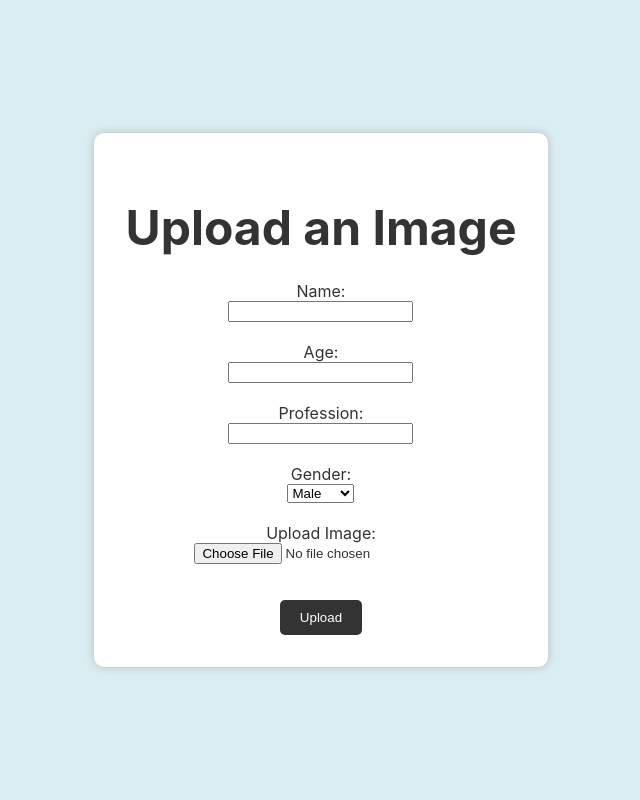
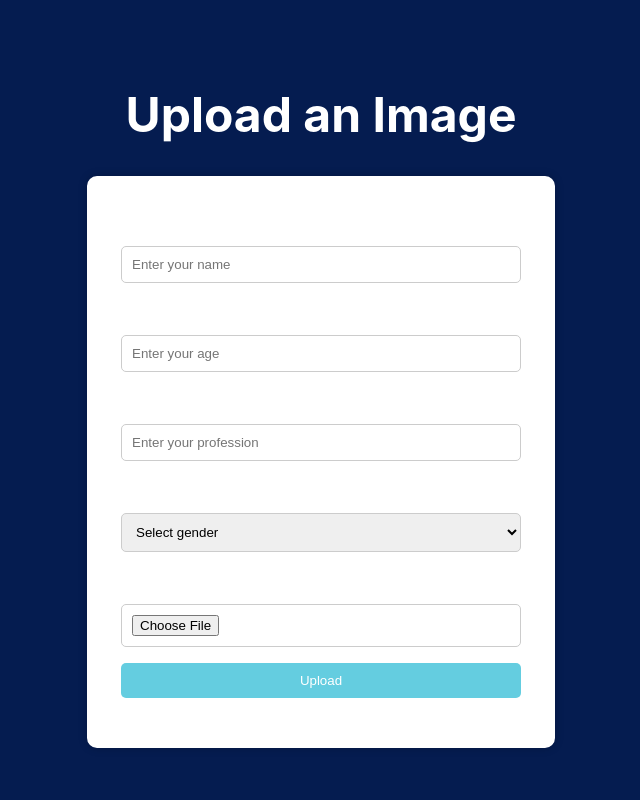
Before and after one commit to ghanashyam03/VeriFace.AI, a Flask app: page /upload in a window 1280 px wide. Shown: the whole page, without its empty margins (319-959 px from the left). Run offline with Flask 3, Linux system fonts and the light colour scheme; parts of the project's set-up code (start-up, migrations or seed data) failed here and were passed over.

Commit message:
changes made in css

```diff
--- a/ai_detected_images/src/run.py
+++ b/ai_detected_images/src/run.py
@@ -12,7 +12,7 @@
 from firebase_admin import credentials, firestore
 
 from transformers import pipeline
-
+import csv
 from PIL import Image
 
 
@@ -65,13 +65,22 @@
     else:
         return None
 
+import numpy as np
+
 def cosine_similarity(embedding1, embedding2):
     embedding1_np = embedding1.detach().numpy().flatten()
     embedding2_np = embedding2.detach().numpy().flatten()
+
+    # Reshape embeddings to a common dimension (e.g., 512)
+    common_dimension = 512
+    embedding1_np = np.resize(embedding1_np, common_dimension)
+    embedding2_np = np.resize(embedding2_np, common_dimension)
+
     dot_product = np.dot(embedding1_np, embedding2_np)
     norm1 = np.linalg.norm(embedding1_np)
     norm2 = np.linalg.norm(embedding2_np)
     cosine_similarity = dot_product / (norm1 * norm2)
+
     return float(cosine_similarity)
 
 def load_images_and_extract_embeddings(directory):
@@ -89,7 +98,7 @@
                     filenames.append(filename)
     return embeddings, filenames
 
-stored_embeddings, stored = load_images_and_extract_embeddings(r'C:\Users\DELL\Desktop\ghana\Face_detection\ai_detected_images\stored-faces')
+stored_embeddings, stored = load_images_and_extract_embeddings(r'C:\Users\DELL\Desktop\Face_detection\ai_detected_images\stored-faces')
 
 
 
@@ -136,6 +145,17 @@
     return Response(webcam_gen(),
 mimetype='multipart/x-mixed-replace; boundary=frame')
 
+
+csv_file_path = r'C:\Users\DELL\Desktop\Face_detection\ai_detected_images\uploaded_images.csv'
+def get_image_details(filename):
+    with open(csv_file_path, newline='') as csvfile:
+        csv_reader = csv.reader(csvfile)
+        for row in csv_reader:
+            if len(row) >= 4 and row[-1] == filename:
+                print(row)
+                return {'name': row[0], 'age': row[1], 'profession': row[2], 'gender': row[3]}
+    return None
+
 @app.route('/detection/detect')
 def detect():
     match_found = False
@@ -148,8 +168,14 @@
             if frame_embedding is not None:
                 match_found, match_percentage, matched_filename = check_matched_image(frame_embedding, stored_embeddings, stored)
                 if match_found:
-                    break
-    return jsonify({'match_found': match_found, 'match_percentage': match_percentage, 'matched_filename': matched_filename})
+                    # Get details of the matched image from CSV file
+                    image_details = get_image_details(matched_filename)
+                    if image_details:
+                        return jsonify({'match_found': match_found, 'match_percentage': match_percentage, 'details': image_details})
+                    else:
+                        return jsonify({'error': 'Details not found for the matched image.'})
+
+
 
 @app.route("/upload", methods=["GET", "POST"])
 def upload_file():
@@ -167,14 +193,29 @@
         # If the file is selected and it is an allowed type, save it
         if file:
             # Specify the upload directory
-            upload_folder = r'C:\Users\DELL\Desktop\ghana\Face_detection\ai_detected_images\stored-faces'
+            upload_folder = r'C:\Users\DELL\Desktop\Face_detection\ai_detected_images\stored-faces'
 
             # Save the file to the specified directory
             image_path = os.path.join(upload_folder, file.filename)
             file.save(image_path)
 
+            # Extract additional information from the form
+            name = request.form.get('name')
+            age = request.form.get('age')
+            profession = request.form.get('profession')
+            gender = request.form.get('gender')
+
             # Check if the uploaded image is AI-generated
             is_generated = is_ai_generated(image_path)
+
+            # Save data to CSV file
+            with open(csv_file_path, 'a', newline='') as csvfile:
+                csv_writer = csv.writer(csvfile)
+                filename_without_ext = os.path.splitext(file.filename)[0]
+                # Write a row with the collected data
+                csv_writer.writerow([name, age, profession, gender, filename_without_ext])
+
+
             if is_generated:
                 return render_template("result1.html", message="Uploaded image is AI-generated.")
             else:
--- a/ai_detected_images/src/templates/login.html
+++ b/ai_detected_images/src/templates/login.html
@@ -15,7 +15,7 @@
 body {
   margin: 0;
   font-family: -apple-system, BlinkMacSystemFont, "Segoe UI", Roboto, sans-serif;
-  background: url('Group 15@2x.png ') no-repeat center bottom fixed;
+  background: url("{{ url_for('static', filename='Group 15@2x.png') }}") no-repeat center bottom fixed;
   background-size: 100%;
   font-size: 16px;
   color: #333;
--- a/ai_detected_images/src/templates/signup.html
+++ b/ai_detected_images/src/templates/signup.html
@@ -15,7 +15,7 @@
 body {
   margin: 0;
   font-family: -apple-system, BlinkMacSystemFont, "Segoe UI", Roboto, sans-serif;
-  background: url('Group 15@2x.png ') no-repeat center bottom fixed;
+  background: url("{{ url_for('static', filename='Group 15@2x.png') }}") no-repeat center bottom fixed;
   background-size: 100%;
   font-size: 16px;
   color: #333;
@@ -142,9 +142,9 @@
                 <input type="password" name="password" placeholder="Password" required>
                 <button type="submit">Sign Up</button>
             </form>
-            <p> Already have an account?<a href="/login">Sign Up</a></p>
+            <p> Already have an account?<a href="/">Login</a></p>
         </div>
-        <img src="ai-article-pic10-removebg-preview.png" alt="Bottom Left Image" class="left-image">
+        <img src="ai-article-pic10.jpg" alt="Bottom Left Image" class="left-image">
     </div>
 </body>
 </html>
--- a/ai_detected_images/src/templates/upload.html
+++ b/ai_detected_images/src/templates/upload.html
@@ -4,31 +4,92 @@
     <meta charset="UTF-8">
     <meta name="viewport" content="width=device-width, initial-scale=1.0">
     <title>Upload File</title>
-    <link rel="stylesheet" href="{{ url_for('static', filename='style4.css') }}">
+    <style>
+        /* CSS styles for the page */
+        body {
+            margin: 0;
+            font-family: -apple-system, BlinkMacSystemFont, "Segoe UI", Roboto, sans-serif;
+            background-color: #051C50;
+            color: #fff;
+        }
+
+        .container {
+            display: flex;
+            justify-content: center;
+            align-items: center;
+            min-height: 100vh;
+            flex-direction: column;
+        }
+
+        h1 {
+            font-size: 3rem;
+            margin-bottom: 2rem;
+        }
+
+        form {
+            width: 80%;
+            max-width: 400px;
+            border: 2px solid #fff;
+            border-radius: 10px;
+            padding: 2rem;
+            background-color: #fff;
+            box-shadow: 0px 0px 10px 0px rgba(0, 0, 0, 0.2);
+        }
+
+        label,
+        input,
+        select {
+            display: block;
+            margin-bottom: 1rem;
+        }
+
+        input[type="text"],
+        input[type="number"],
+        select,
+        input[type="file"],
+        input[type="submit"] {
+            width: 100%;
+            padding: 10px;
+            border-radius: 5px;
+            border: 1px solid #ccc;
+            box-sizing: border-box;
+        }
+
+        input[type="submit"] {
+            background-color: #64CDE0;
+            color: #fff;
+            border: none;
+            cursor: pointer;
+        }
+
+        input[type="submit"]:hover {
+            background-color: #1e3bcb;
+        }
+    </style>
 </head>
 <body>
-
     <div class="container">
         <h1>Upload an Image</h1>
         <form method="POST" enctype="multipart/form-data">
             <label for="name">Name:</label>
-            <input type="text" id="name" name="name" required><br>
+            <input type="text" id="name" name="name" placeholder="Enter your name" required>
 
             <label for="age">Age:</label>
-            <input type="number" id="age" name="age" required><br>
+            <input type="number" id="age" name="age" placeholder="Enter your age" required>
 
             <label for="profession">Profession:</label>
-            <input type="text" id="profession" name="profession" required><br>
+            <input type="text" id="profession" name="profession" placeholder="Enter your profession" required>
 
             <label for="gender">Gender:</label>
             <select id="gender" name="gender" required>
+                <option value="" disabled selected>Select gender</option>
                 <option value="male">Male</option>
                 <option value="female">Female</option>
                 <option value="other">Other</option>
-            </select><br>
+            </select>
 
             <label for="file">Upload Image:</label>
-            <input type="file" id="file" name="file" accept="image/*" required><br>
+            <input type="file" id="file" name="file" accept="image/*" required>
 
             <input type="submit" value="Upload">
         </form>
--- a/ai_detected_images/uploaded_images.csv
+++ b/ai_detected_images/uploaded_images.csv
@@ -1,2 +1,5 @@
 
 ghanashyam,20,Btech Undergraduate Student,male,WIN_20240331_18_17_24_Pro
+gowri,21,student,other,WIN_20240404_04_27_36_Pro
+dndi,22,kmdlo,female,WIN_20240404_04_27_36_Pro
+kdnd,33,dkd,male,WIN_20240404_04_27_36_Pro
```
Also changed, not shown: ai_detected_images/src/sample.py (+27 -7 lines), ai_detected_images/src/templates/home.html (+4 -8 lines), ai_detected_images/src/templates/index.html (+5 -15 lines), ai_detected_images/src/templates/result1.html (+49 -8 lines), ai_detected_images/src/static/2464735 1@2x(1).png (renamed from ai_detected_images/src/templates/2464735 1@2x(1).png), ai_detected_images/src/static/Group 15@2x.png (renamed from ai_detected_images/src/templates/Group 15@2x.png), ai_detected_images/stored-faces/WIN_20240331_18_17_24_Pro.jpg (deleted).
